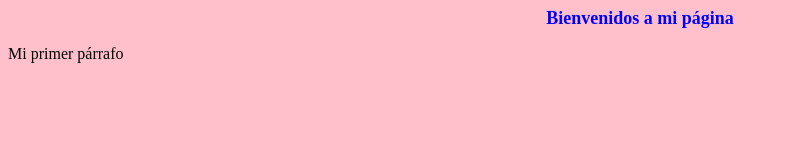
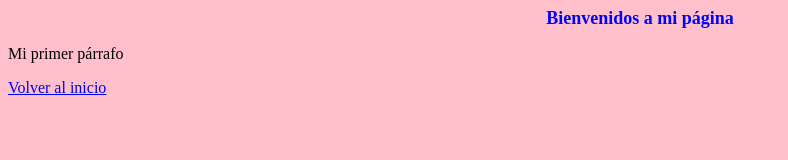
Before and after one commit to vgarcen/NovenoTres, a plain HTML site: page Pagina2.html in a window 1280 px wide. Shown: the whole page, without its empty margins (0-788 px from the left). Drawn offline with Linux system fonts and the light colour scheme.

Commit message:
Update Pagina2.html

```diff
--- a/Pagina2.html
+++ b/Pagina2.html
@@ -15,7 +15,7 @@ body
 <body>
 <h1>Bienvenidos a mi página</h1>
 <p>Mi primer párrafo</p>
-<a href="index.html>Volver al inicio</a>
+<a href="index.html">Volver al inicio</a>
 
 </body>
 
```
